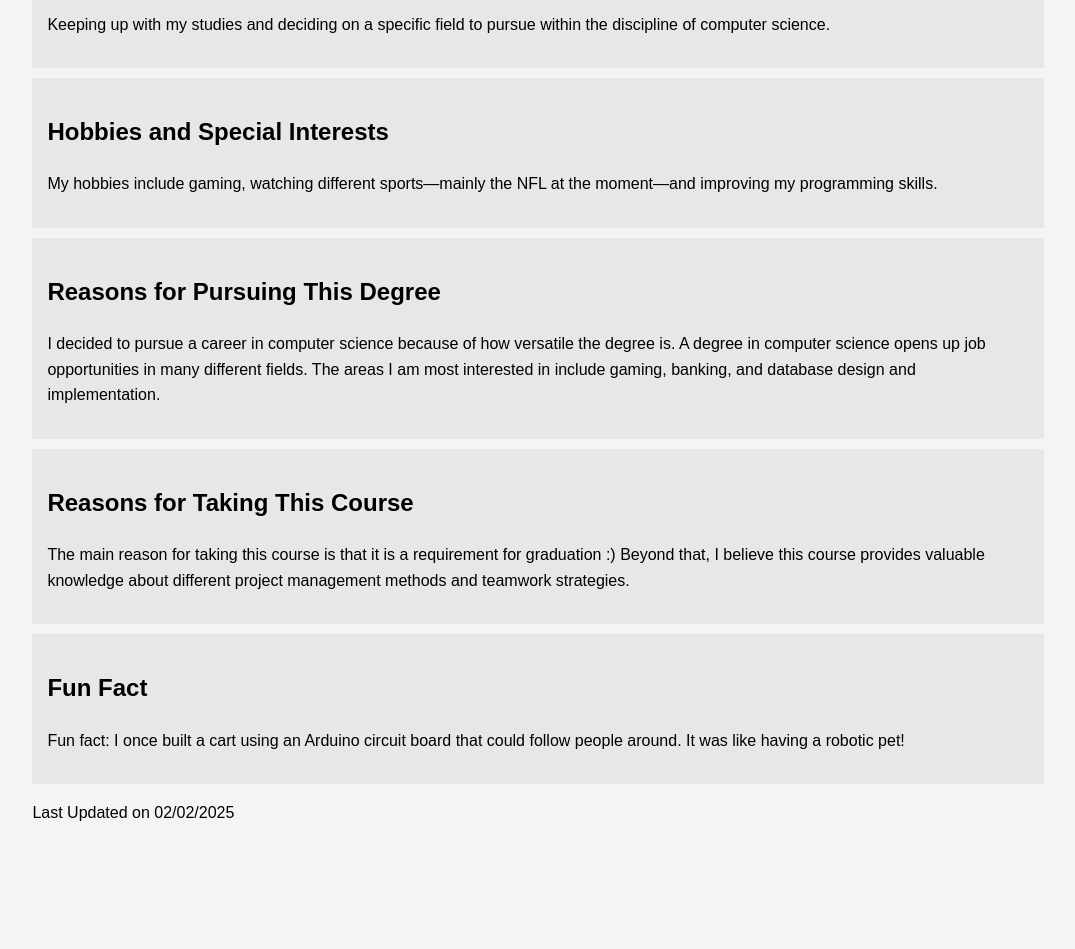
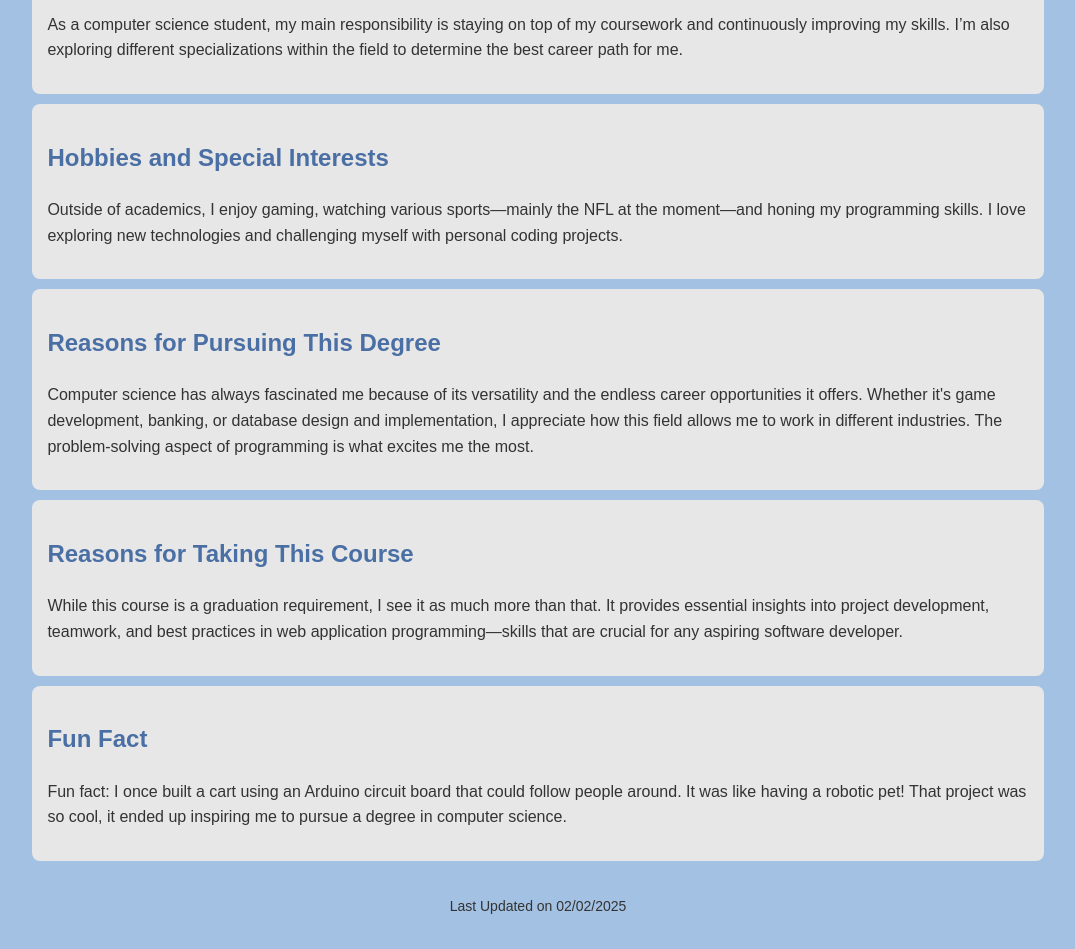
Before and after one commit to Hussain255s/me, a plain HTML site: page index.html in a window 1280 px wide. Shown: the part 280-1229 px from the top of the page, without its empty margins (102-1177 px from the left). Before the commit the page ends 1130 px from the top, so only its background shows below. Drawn offline with Linux system fonts and the light colour scheme.

Commit message:
Update index.html

```diff
--- a/index.html
+++ b/index.html
@@ -5,8 +5,9 @@
     <style>
         body {
             font-family: Arial, sans-serif;
-            background-color: #f4f4f4;
+            background-color: #a3c1e2; /* Warm blue background */
             line-height: 1.6;
+            color: #333;
         }
         .container {
             width: 80%;
@@ -14,9 +15,10 @@
             overflow: hidden;
         }
         .main-info {
-            background: #333;
+            background: #4a6fa5; /* Darker blue for headings */
             color: #fff;
             padding: 20px;
+            text-align: center;
         }
         .main-info h1 {
             margin: 0;
@@ -25,6 +27,15 @@
             background: #e7e7e7;
             padding: 15px;
             margin-bottom: 10px;
+            border-radius: 8px;
+        }
+        h2 {
+            color: #4a6fa5; /* Darker blue for headings */
+        }
+        footer {
+            text-align: center;
+            padding: 10px;
+            font-size: 14px;
         }
     </style>
 </head>
@@ -38,27 +49,27 @@
 
         <section class="section">
             <h2>Job Responsibilities</h2>
-            <p>Keeping up with my studies and deciding on a specific field to pursue within the discipline of computer science.</p>
+            <p>As a computer science student, my main responsibility is staying on top of my coursework and continuously improving my skills. I’m also exploring different specializations within the field to determine the best career path for me.</p>
         </section>
 
         <section class="section">
             <h2>Hobbies and Special Interests</h2>
-            <p>My hobbies include gaming, watching different sports—mainly the NFL at the moment—and improving my programming skills.</p>
+            <p>Outside of academics, I enjoy gaming, watching various sports—mainly the NFL at the moment—and honing my programming skills. I love exploring new technologies and challenging myself with personal coding projects.</p>
         </section>
 
         <section class="section">
             <h2>Reasons for Pursuing This Degree</h2>
-            <p>I decided to pursue a career in computer science because of how versatile the degree is. A degree in computer science opens up job opportunities in many different fields. The areas I am most interested in include gaming, banking, and database design and implementation.</p>
+            <p>Computer science has always fascinated me because of its versatility and the endless career opportunities it offers. Whether it's game development, banking, or database design and implementation, I appreciate how this field allows me to work in different industries. The problem-solving aspect of programming is what excites me the most.</p>
         </section>
 
         <section class="section">
             <h2>Reasons for Taking This Course</h2>
-            <p>The main reason for taking this course is that it is a requirement for graduation :) Beyond that, I believe this course provides valuable knowledge about different project management methods and teamwork strategies.</p>
+            <p>While this course is a graduation requirement, I see it as much more than that. It provides essential insights into project development, teamwork, and best practices in web application programming—skills that are crucial for any aspiring software developer.</p>
         </section>
 
         <section class="section">
             <h2>Fun Fact</h2>
-            <p>Fun fact: I once built a cart using an Arduino circuit board that could follow people around. It was like having a robotic pet!</p>
+            <p>Fun fact: I once built a cart using an Arduino circuit board that could follow people around. It was like having a robotic pet! That project was so cool, it ended up inspiring me to pursue a degree in computer science.</p>
         </section>
 
         <footer>
```
